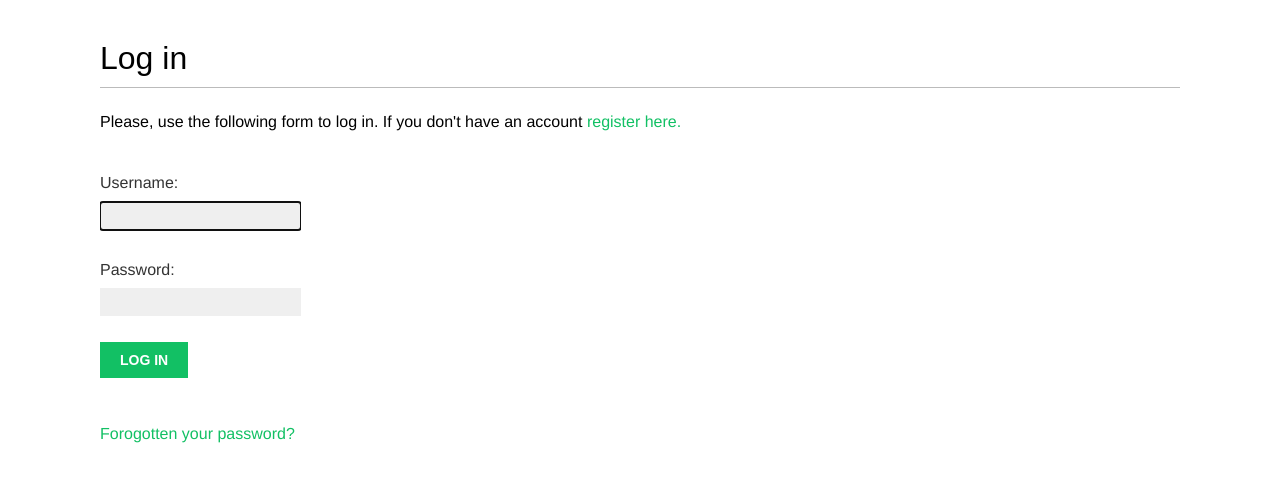
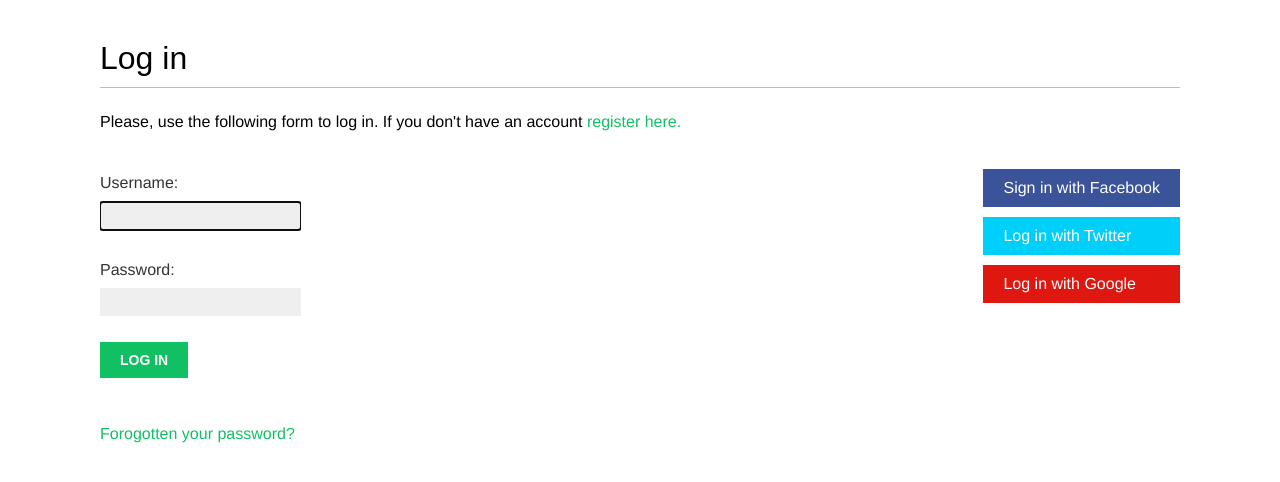
Before and after one commit to kvrasuli/social, a Django app: page /account/login/ in a window 1280 px wide. Shown: the part 47-529 px from the top of the page. Run offline with Django 3.2, Linux system fonts and the light colour scheme; some web fonts are replaced.

Commit message:
Twitter, Google, Facebook auth added

```diff
--- a/account/templates/registration/login.html
+++ b/account/templates/registration/login.html
@@ -16,4 +16,17 @@
         </form>
         <p><a href="{% url 'password_reset' %}">Forogotten your password?</a></p>
     </div>
+    <div class="social">
+        <ul>
+            <li class='facebook'>
+                <a href="{% url 'social:begin' 'facebook' %}">Sign in with Facebook</a>
+            </li>
+            <li class='twitter'>
+                <a href='{% url "social:begin" "twitter" %}'>Log in with Twitter</a>
+            </li>
+            <li class='google'>
+                <a href='{% url "social:begin" "google-oauth2" %}'>Log in with Google</a>
+            </li>
+        </ul>
+    </div>
 {% endblock %}
--- a/bookmarks/urls.py
+++ b/bookmarks/urls.py
@@ -20,7 +20,8 @@
 
 urlpatterns = [
     path('admin/', admin.site.urls),
-    path('account/', include('account.urls'))
+    path('account/', include('account.urls')),
+    path('social-auth/', include('social_django.urls', namespace='social'))
 ]
 
 if settings.DEBUG:
```
Also changed, not shown: bookmarks/settings.py (+15 -1 lines).
